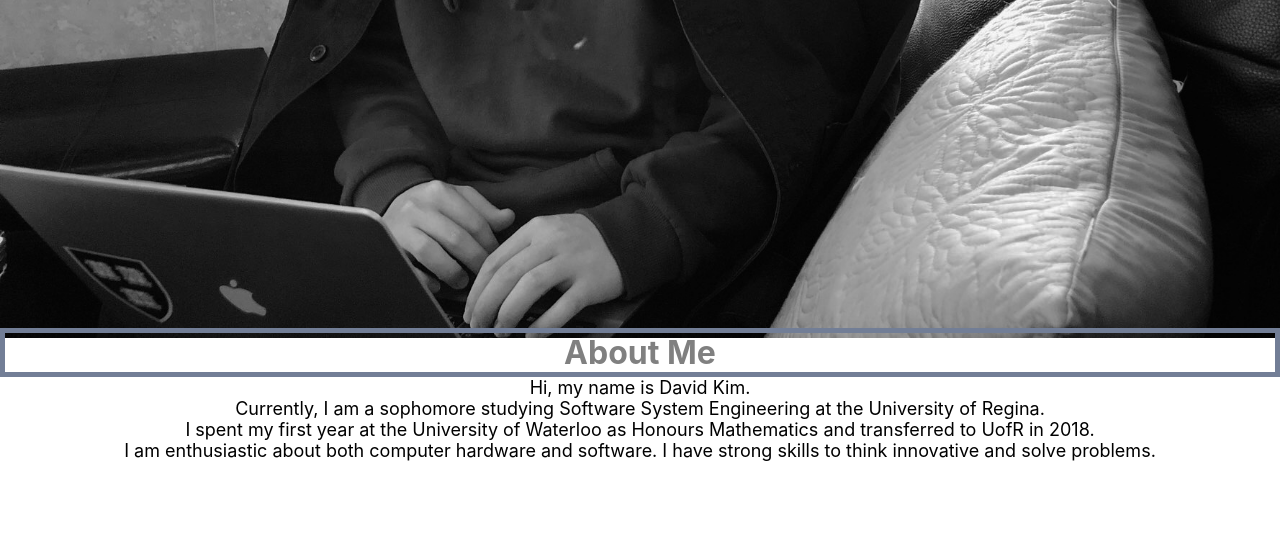
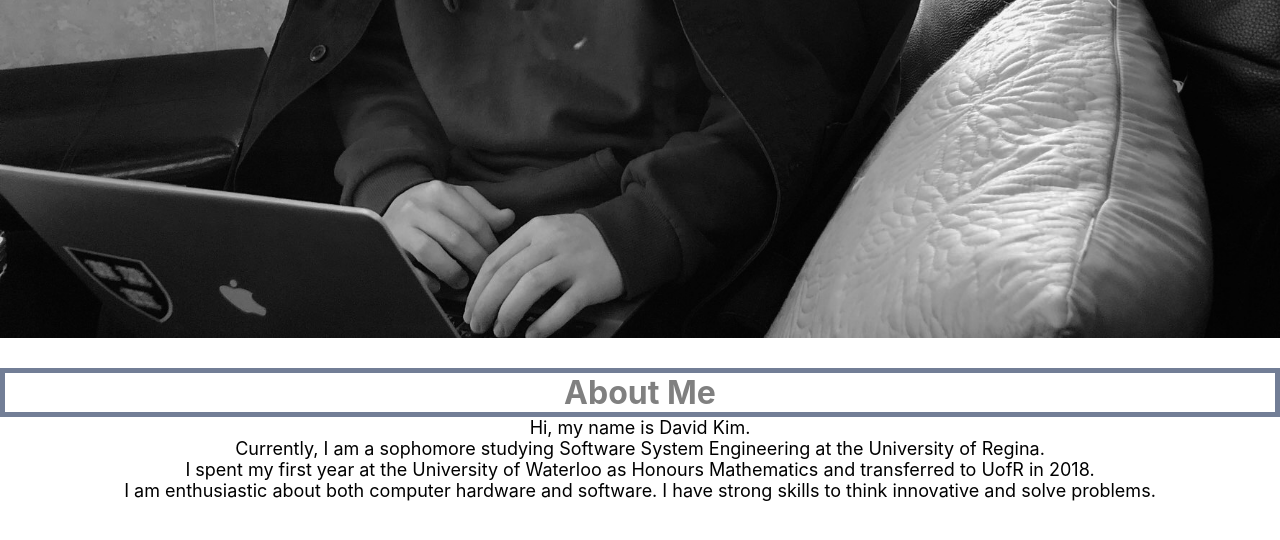
Before and after one commit to dav1dk1m/dav1dk1m.github.io, a plain HTML site: page index.html in a window 1280 px wide. Shown: the part 542-1082 px from the top of the page. Drawn offline with Linux system fonts and the light colour scheme.

Commit message:
Update style.css

```diff
--- a/style.css
+++ b/style.css
@@ -247,7 +247,7 @@ nav {
 .About h1 {
   font-size: 32px;
   position: relative;
-  top: 560px;
+  top: 600px;
   color: grey;
   text-align: center;
   border: 5px solid #727e96;
@@ -257,7 +257,7 @@ nav {
   color: black;
   font-size: 18px;
   position: relative;
-  top: 560px;
+  top: 600px;
   text-align: center;
 }
 
```
